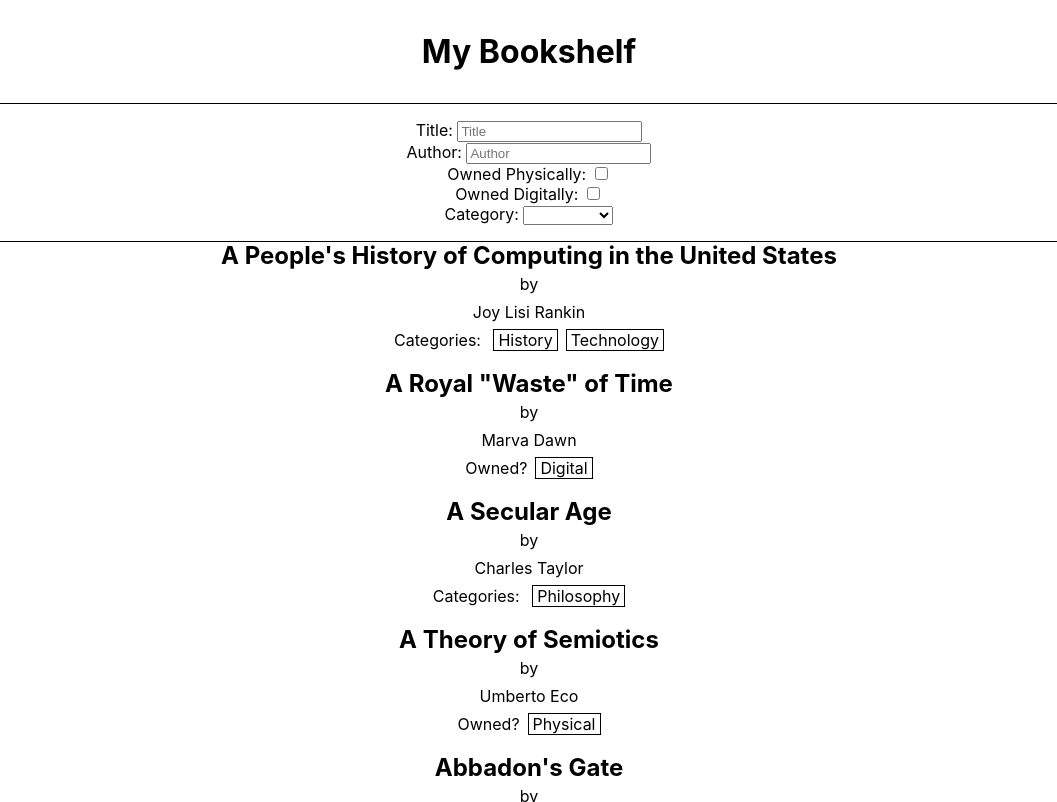
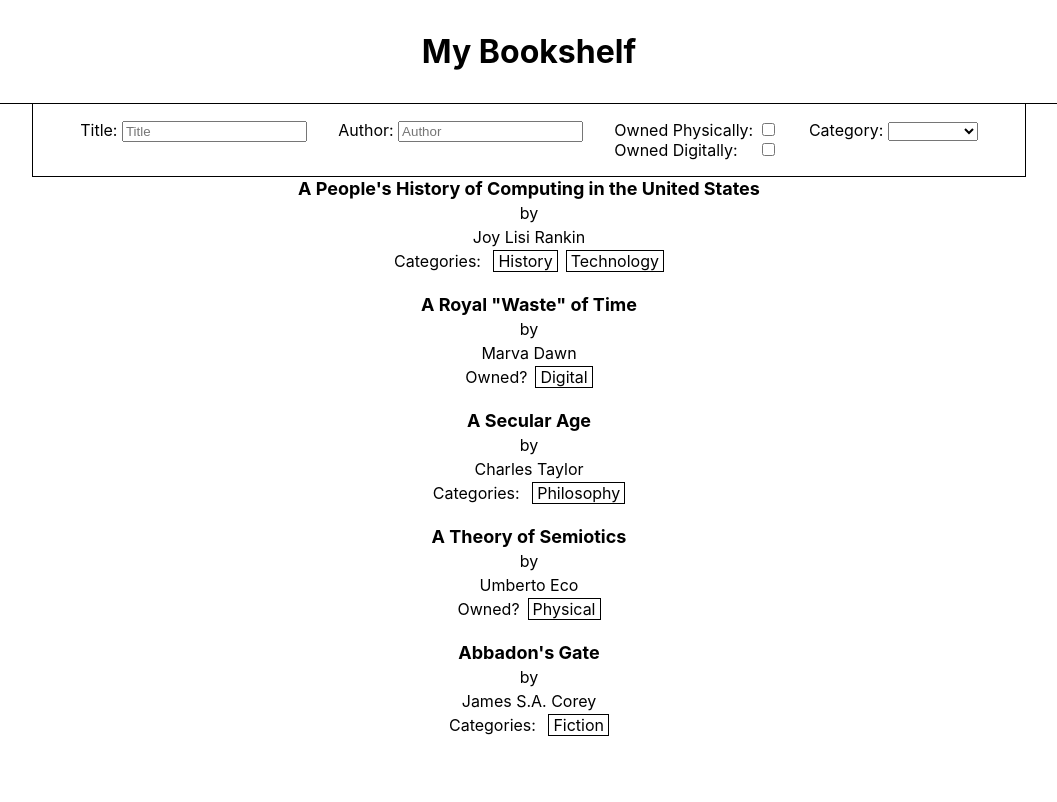
Before and after one commit to jporch/bookshelf-react-ts, a React (Create React App) app: page / in a window 1280 px wide. Shown: the whole page, without its empty margins (111-1168 px from the left). Built offline with nearby package versions, Linux system fonts and the light colour scheme.

Commit message:
ux: css tweaks to make filters look a bit cleaner

```diff
--- a/src/App.css
+++ b/src/App.css
@@ -9,8 +9,14 @@
 }
 
 .controls {
-  padding: 1em 0;
-  border-bottom: 1px solid black;
+  padding: 1em;
+  border: 1px solid black;
+  border-top: 0;
+  width: 60em;
+  text-align: left;
+  margin: 0 auto;
+  display: flex;
+  justify-content: space-evenly;
 }
 
 .filter-list {
@@ -28,16 +34,19 @@
 }
 
 .book {
-  line-height: 1.75em;
-  padding-bottom: 1em;
+  line-height: 1.5em;
+  padding-bottom: 1.25em;
 }
 .book h2 {
   margin-bottom: 0;
+  font-size: 1.125em;
 }
 .book h2:first-child {
   margin-top: 0;
 }
-
+.owned-filters input {
+  float: right;
+}
 .owned-entry {
   margin-left: .5em;
   padding: 0 .25em;
```
